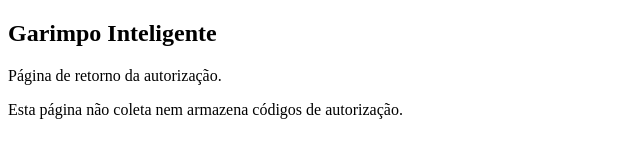
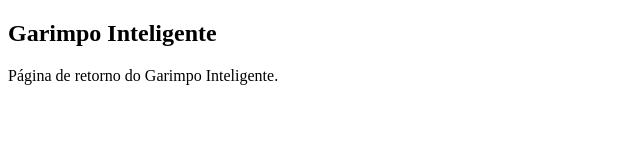
Before and after one commit to contatolevamais-bit/garimpo-oauth, a plain HTML site: page index.html in a window 1280 px wide. Shown: the whole page, without its empty margins (0-640 px from the left). Drawn offline with Linux system fonts and the light colour scheme.

Commit message:
Update index.html

```diff
--- a/index.html
+++ b/index.html
@@ -3,16 +3,37 @@
 <html lang="pt-BR">
 <head>
   <meta charset="UTF-8">
-  <meta name="viewport"
-        content="width=device-width, initial-scale=1">
+  <meta name="viewport" content="width=device-width, initial-scale=1">
+  <meta name="referrer" content="no-referrer">
   <title>Garimpo Inteligente - OAuth</title>
 </head>
 <body>
   <h2>Garimpo Inteligente</h2>
-  <p>Página de retorno da autorização.</p>
-  <p>
-    Esta página não coleta nem armazena
-    códigos de autorização.
-  </p>
+  <p id="status">Verificando retorno da autorização...</p>
+
+  <script>
+    const params = new URLSearchParams(window.location.search);
+
+    const codigo = params.get("code");
+    const erro = params.get("error");
+
+    // Remove os parâmetros da barra de endereço.
+    window.history.replaceState(
+      {},
+      document.title,
+      window.location.pathname
+    );
+
+    if (erro) {
+      document.getElementById("status").textContent =
+        "A autorização não foi concluída.";
+    } else if (codigo) {
+      document.getElementById("status").textContent =
+        "Retorno recebido. Não compartilhe códigos ou tokens.";
+    } else {
+      document.getElementById("status").textContent =
+        "Página de retorno do Garimpo Inteligente.";
+    }
+  </script>
 </body>
 </html>
```
